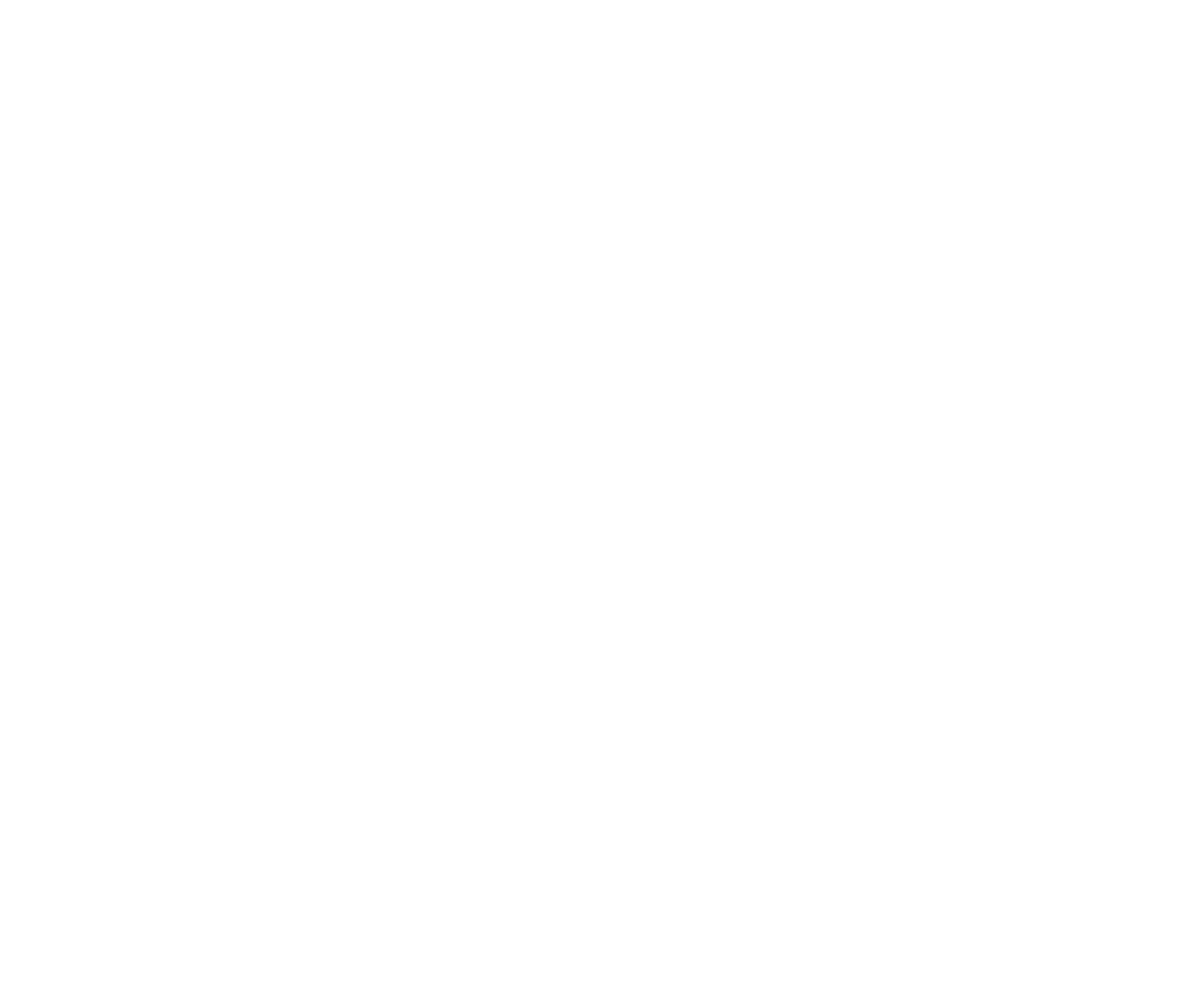
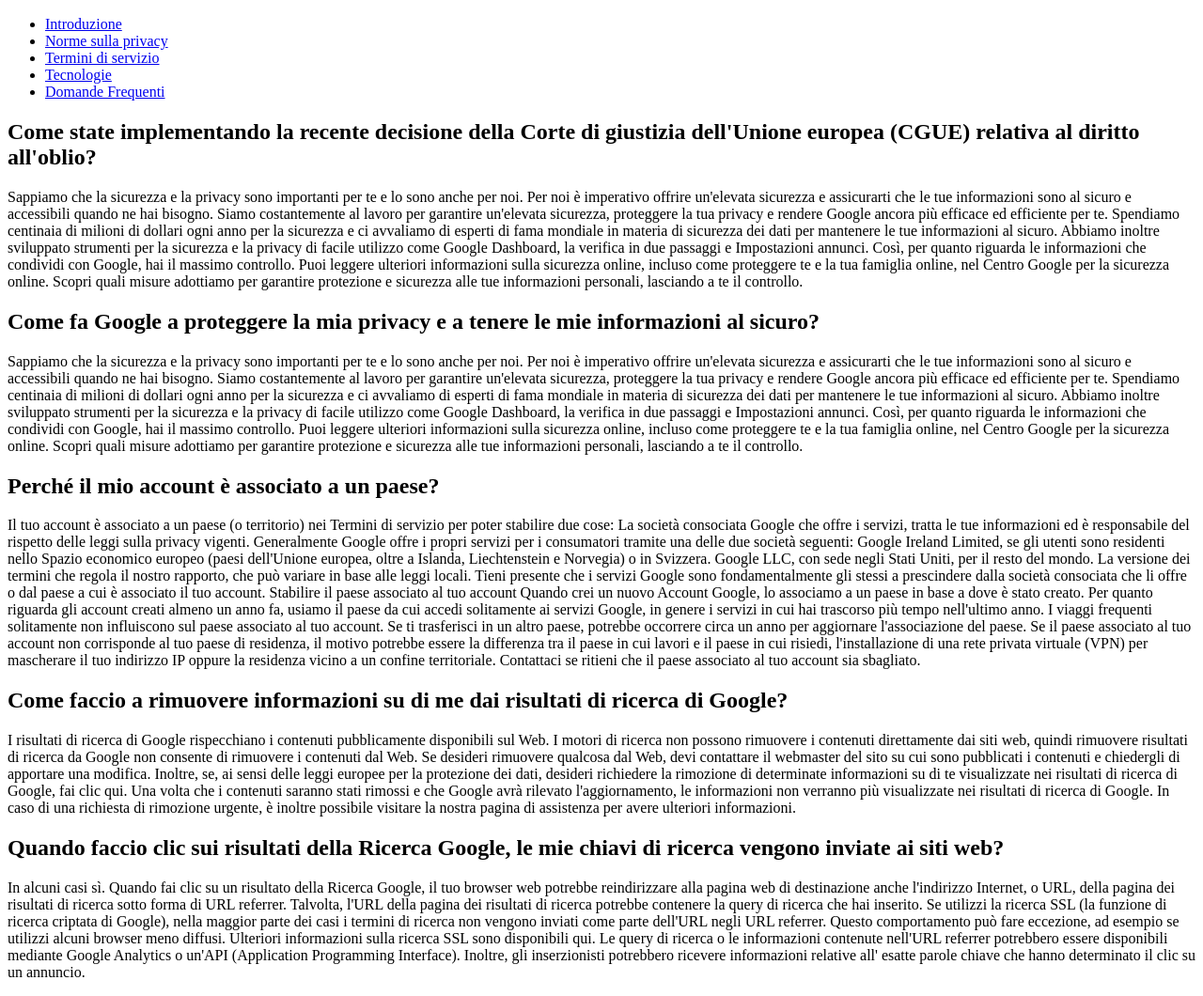
Before and after one commit to AlessioMaria5/php-google-faq, a PHP site: page / in a window 1280 px wide. Before the commit the part shown is empty. Shown: the part 651-1711 px from the top of the page at 94% size. Before the commit the page ends 800 px from the top, so only its background shows below. Run offline with PHP 8.4, Linux system fonts and the light colour scheme.

Commit message:
stampate risposte e domande

```diff
--- a/index.php
+++ b/index.php
@@ -4,39 +4,41 @@
     <meta charset="UTF-8">
     <meta http-equiv="X-UA-Compatible" content="IE=edge">
     <meta name="viewport" content="width=device-width, initial-scale=1.0">
-    <title>Document</title>
+    <link rel="stylesheet" href="style/style.css">
+    <link rel="stylesheet" href="https://cdnjs.cloudflare.com/ajax/libs/font-awesome/6.2.0/css/all.min.css" integrity="sha512-xh6O/CkQoPOWDdYTDqeRdPCVd1SpvCA9XXcUnZS2FmJNp1coAFzvtCN9BmamE+4aHK8yyUHUSCcJHgXloTyT2A==" crossorigin="anonymous" referrerpolicy="no-referrer" />
+    <title>Domande Frequenti</title>
 </head>
 <body>
     <?php
-        // DATA
+        // DATA : FAQ - DOMANDE E RISPOSTE
 
         $myFaq = [
 
             [
-                'Domanda' => `Come state implementando la recente decisione della Corte di giustizia dell'Unione europea (CGUE) relativa al diritto all'oblio?`,
-                'Risposta' => `Sappiamo che la sicurezza e la privacy sono importanti per te e lo sono anche per noi. Per noi è imperativo offrire un'elevata sicurezza e assicurarti che le tue informazioni sono al sicuro e accessibili quando ne hai bisogno.
+                'Domanda' => "Come state implementando la recente decisione della Corte di giustizia dell'Unione europea (CGUE) relativa al diritto all'oblio?",
+                'Risposta' => "Sappiamo che la sicurezza e la privacy sono importanti per te e lo sono anche per noi. Per noi è imperativo offrire un'elevata sicurezza e assicurarti che le tue informazioni sono al sicuro e accessibili quando ne hai bisogno.
 
                 Siamo costantemente al lavoro per garantire un'elevata sicurezza, proteggere la tua privacy e rendere Google ancora più efficace ed efficiente per te. Spendiamo centinaia di milioni di dollari ogni anno per la sicurezza e ci avvaliamo di esperti di fama mondiale in materia di sicurezza dei dati per mantenere le tue informazioni al sicuro. Abbiamo inoltre sviluppato strumenti per la sicurezza e la privacy di facile utilizzo come Google Dashboard, la verifica in due passaggi e Impostazioni annunci. Così, per quanto riguarda le informazioni che condividi con Google, hai il massimo controllo.
 
                 Puoi leggere ulteriori informazioni sulla sicurezza online, incluso come proteggere te e la tua famiglia online, nel Centro Google per la sicurezza online.
 
-                Scopri quali misure adottiamo per garantire protezione e sicurezza alle tue informazioni personali, lasciando a te il controllo.`
+                Scopri quali misure adottiamo per garantire protezione e sicurezza alle tue informazioni personali, lasciando a te il controllo."
             ],
 
             [
-                'Domanda' => `Come fa Google a proteggere la mia privacy e a tenere le mie informazioni al sicuro?`,
-                'Risposta' => `Sappiamo che la sicurezza e la privacy sono importanti per te e lo sono anche per noi. Per noi è imperativo offrire un'elevata sicurezza e assicurarti che le tue informazioni sono al sicuro e accessibili quando ne hai bisogno.
+                'Domanda' => "Come fa Google a proteggere la mia privacy e a tenere le mie informazioni al sicuro?",
+                'Risposta' => "Sappiamo che la sicurezza e la privacy sono importanti per te e lo sono anche per noi. Per noi è imperativo offrire un'elevata sicurezza e assicurarti che le tue informazioni sono al sicuro e accessibili quando ne hai bisogno.
 
                 Siamo costantemente al lavoro per garantire un'elevata sicurezza, proteggere la tua privacy e rendere Google ancora più efficace ed efficiente per te. Spendiamo centinaia di milioni di dollari ogni anno per la sicurezza e ci avvaliamo di esperti di fama mondiale in materia di sicurezza dei dati per mantenere le tue informazioni al sicuro. Abbiamo inoltre sviluppato strumenti per la sicurezza e la privacy di facile utilizzo come Google Dashboard, la verifica in due passaggi e Impostazioni annunci. Così, per quanto riguarda le informazioni che condividi con Google, hai il massimo controllo.
 
                 Puoi leggere ulteriori informazioni sulla sicurezza online, incluso come proteggere te e la tua famiglia online, nel Centro Google per la sicurezza online.
 
-                Scopri quali misure adottiamo per garantire protezione e sicurezza alle tue informazioni personali, lasciando a te il controllo.`
+                Scopri quali misure adottiamo per garantire protezione e sicurezza alle tue informazioni personali, lasciando a te il controllo."
             ],
 
             [
-                'Domanda' => `Perché il mio account è associato a un paese?`,
-                'Risposta' => `Il tuo account è associato a un paese (o territorio) nei Termini di servizio per poter stabilire due cose:
+                'Domanda' => "Perché il mio account è associato a un paese?",
+                'Risposta' => "Il tuo account è associato a un paese (o territorio) nei Termini di servizio per poter stabilire due cose:
 
                 La società consociata Google che offre i servizi, tratta le tue informazioni ed è responsabile del rispetto delle leggi sulla privacy vigenti. Generalmente Google offre i propri servizi per i consumatori tramite una delle due società seguenti:
                 Google Ireland Limited, se gli utenti sono residenti nello Spazio economico europeo (paesi dell'Unione europea, oltre a Islanda, Liechtenstein e Norvegia) o in Svizzera.
@@ -50,22 +52,69 @@
                 I viaggi frequenti solitamente non influiscono sul paese associato al tuo account. Se ti trasferisci in un altro paese, potrebbe occorrere circa un anno per aggiornare l'associazione del paese.
 
                 Se il paese associato al tuo account non corrisponde al tuo paese di residenza, il motivo potrebbe essere la differenza tra il paese in cui lavori e il paese in cui risiedi, l'installazione di una rete privata virtuale (VPN) per mascherare il tuo indirizzo IP oppure la residenza vicino a un confine territoriale. Contattaci se ritieni che il paese associato al tuo account sia sbagliato.
-
-                `
+                "
             ],
 
             [
-                'Domanda' => `Come faccio a rimuovere informazioni su di me dai risultati di ricerca di Google?`,
-                'Risposta' => `I risultati di ricerca di Google rispecchiano i contenuti pubblicamente disponibili sul Web. I motori di ricerca non possono rimuovere i contenuti direttamente dai siti web, quindi rimuovere risultati di ricerca da Google non consente di rimuovere i contenuti dal Web. Se desideri rimuovere qualcosa dal Web, devi contattare il webmaster del sito su cui sono pubblicati i contenuti e chiedergli di apportare una modifica. Inoltre, se, ai sensi delle leggi europee per la protezione dei dati, desideri richiedere la rimozione di determinate informazioni su di te visualizzate nei risultati di ricerca di Google, fai clic qui. Una volta che i contenuti saranno stati rimossi e che Google avrà rilevato l'aggiornamento, le informazioni non verranno più visualizzate nei risultati di ricerca di Google. In caso di una richiesta di rimozione urgente, è inoltre possibile visitare la nostra pagina di assistenza per avere ulteriori informazioni.`
+                'Domanda' => "Come faccio a rimuovere informazioni su di me dai risultati di ricerca di Google?",
+                'Risposta' => "I risultati di ricerca di Google rispecchiano i contenuti pubblicamente disponibili sul Web. I motori di ricerca non possono rimuovere i contenuti direttamente dai siti web, quindi rimuovere risultati di ricerca da Google non consente di rimuovere i contenuti dal Web. Se desideri rimuovere qualcosa dal Web, devi contattare il webmaster del sito su cui sono pubblicati i contenuti e chiedergli di apportare una modifica. Inoltre, se, ai sensi delle leggi europee per la protezione dei dati, desideri richiedere la rimozione di determinate informazioni su di te visualizzate nei risultati di ricerca di Google, fai clic qui. Una volta che i contenuti saranno stati rimossi e che Google avrà rilevato l'aggiornamento, le informazioni non verranno più visualizzate nei risultati di ricerca di Google. In caso di una richiesta di rimozione urgente, è inoltre possibile visitare la nostra pagina di assistenza per avere ulteriori informazioni."
             ],
 
             [
-                'Domanda' => `Quando faccio clic sui risultati della Ricerca Google, le mie chiavi di ricerca vengono inviate ai siti web?`,
-                'Risposta' => `In alcuni casi sì. Quando fai clic su un risultato della Ricerca Google, il tuo browser web potrebbe reindirizzare alla pagina web di destinazione anche l'indirizzo Internet, o URL, della pagina dei risultati di ricerca sotto forma di URL referrer. Talvolta, l'URL della pagina dei risultati di ricerca potrebbe contenere la query di ricerca che hai inserito. Se utilizzi la ricerca SSL (la funzione di ricerca criptata di Google), nella maggior parte dei casi i termini di ricerca non vengono inviati come parte dell'URL negli URL referrer. Questo comportamento può fare eccezione, ad esempio se utilizzi alcuni browser meno diffusi. Ulteriori informazioni sulla ricerca SSL sono disponibili qui. Le query di ricerca o le informazioni contenute nell'URL referrer potrebbero essere disponibili mediante Google Analytics o un'API (Application Programming Interface). Inoltre, gli inserzionisti potrebbero ricevere informazioni relative all' esatte parole chiave che hanno determinato il clic su un annuncio.`
+                'Domanda' => "Quando faccio clic sui risultati della Ricerca Google, le mie chiavi di ricerca vengono inviate ai siti web?",
+                'Risposta' => "In alcuni casi sì. Quando fai clic su un risultato della Ricerca Google, il tuo browser web potrebbe reindirizzare alla pagina web di destinazione anche l'indirizzo Internet, o URL, della pagina dei risultati di ricerca sotto forma di URL referrer. Talvolta, l'URL della pagina dei risultati di ricerca potrebbe contenere la query di ricerca che hai inserito. Se utilizzi la ricerca SSL (la funzione di ricerca criptata di Google), nella maggior parte dei casi i termini di ricerca non vengono inviati come parte dell'URL negli URL referrer. Questo comportamento può fare eccezione, ad esempio se utilizzi alcuni browser meno diffusi. Ulteriori informazioni sulla ricerca SSL sono disponibili qui. Le query di ricerca o le informazioni contenute nell'URL referrer potrebbero essere disponibili mediante Google Analytics o un'API (Application Programming Interface). Inoltre, gli inserzionisti potrebbero ricevere informazioni relative all' esatte parole chiave che hanno determinato il clic su un annuncio."
             ],
         ]
     ?>
 
+    <header>
+        <section id="main-head">
+
+        <div class="head-logo">
+            <div class="logo">
+                <img src="https://upload.wikimedia.org/wikipedia/commons/thumb/2/2f/Google_2015_logo.svg/2560px-Google_2015_logo.svg.png" alt="Logo Google">
+            </div>
+            <span>Privacy e Termini</span>
+        </div>
+
+        <div class="user">
+
+            <a href="#"><i class="fa-solid fa-ellipsis"></i></a>
+            <div class="user_profile">
+                <img src="https://images.unsplash.com/photo-1633332755192-727a05c4013d?ixlib=rb-1.2.1&ixid=MnwxMjA3fDB8MHxzZWFyY2h8MXx8dXNlcnxlbnwwfHwwfHw%3D&w=1000&q=80" alt="Logo Google">
+            </div>
+        </div>
+
+        </section>
+
+        <section id="menu">
+            <ul>
+                <li><a href="#">Introduzione</a></li>
+                <li><a href="#">Norme sulla privacy</a></li>
+                <li><a href="#">Termini di servizio</a></li>
+                <li><a href="#">Tecnologie</a></li>
+                <li class="active"><a href="#">Domande Frequenti</a></li>
+            </ul>
+        </section>
+    </header>
+    <main>
+        <section id="myFaq">
+
+                <?php
+
+                    for($i=0;$i < count($myFaq) ; $i++){
+                        echo '<div class="faq-wrapper">';
+                        echo '<h1>'.$myFaq[$i]['Domanda'].'</h1>';
+
+
+                        echo '<p>'.$myFaq[$i]['Risposta'].'</p>';
+                        echo '</div>';
+
+                    }
+                ?>
+        </section>
+    </main>
+    <footer></footer>
 
 
 </body>
```
